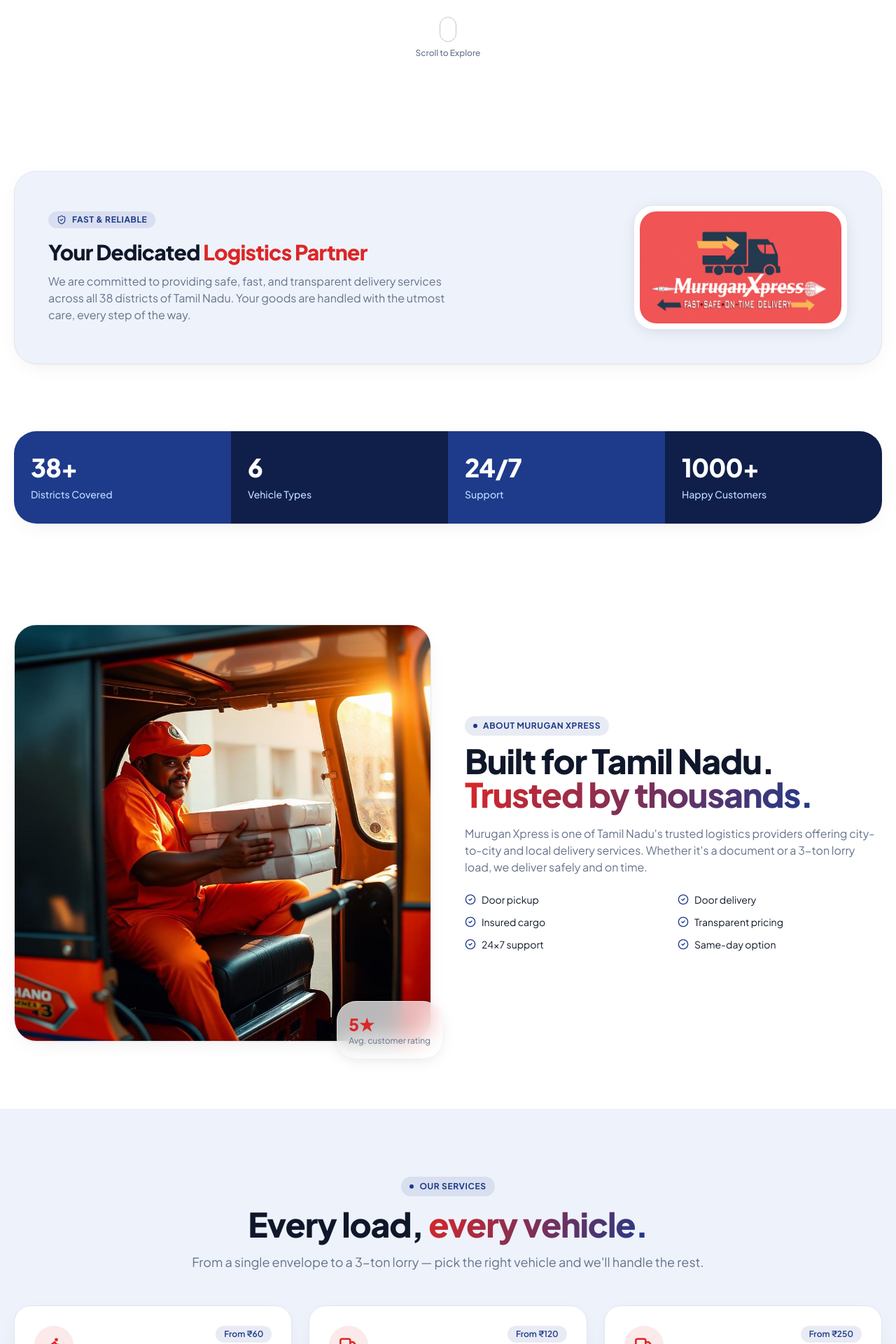
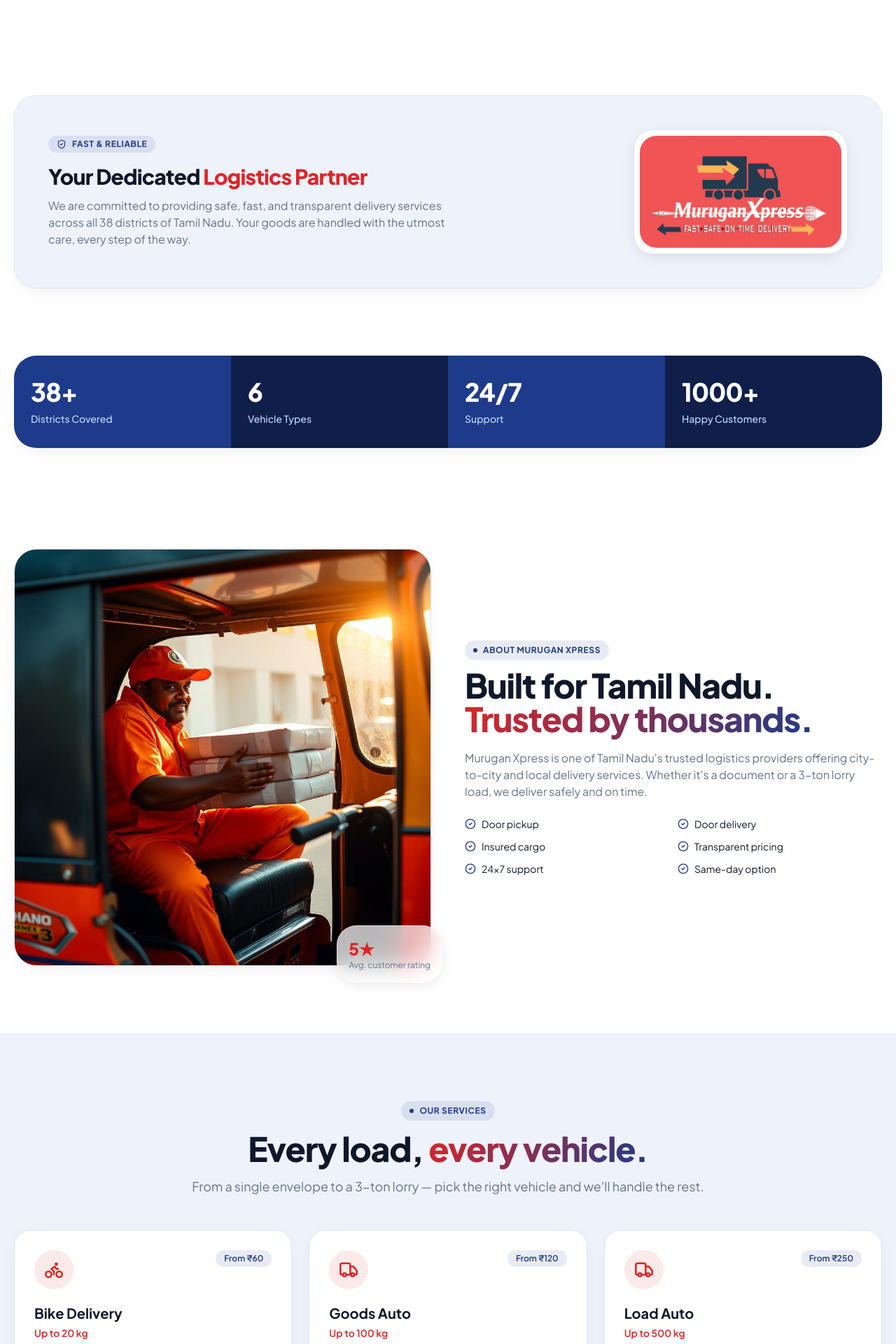
Before and after one commit to MohanPrasathSece/murugan-xpress-premium-logistics, a React (Vite) app: page / in a window 1280 px wide. Shown: the part 760-2680 px from the top of the page at 70% size. Built offline with nearby package versions, Linux system fonts and the light colour scheme.

Commit message:
Improve mobile responsiveness and remove footer text

```diff
--- a/src/pages/HomePage.tsx
+++ b/src/pages/HomePage.tsx
@@ -183,18 +183,12 @@
           <div className="relative mx-auto aspect-square w-full max-w-xl">
             <div className="absolute inset-0 rounded-[2.5rem] bg-gradient-to-br from-red-100/60 to-transparent" />
             <img src={heroFleet} alt="Murugan Xpress fleet — bike, auto, tempo, van, lorry" width={1024} height={1024} className="relative h-full w-full object-contain" />
-            <FloatingBadge className="left-2 top-10 animate-float" icon={<Bike className="h-4 w-4 text-primary" />} title="Bike Delivery" sub="From ₹60" />
-            <FloatingBadge className="right-0 top-1/3 animate-float" style={{ animationDelay: "-2s" }} icon={<Truck className="h-4 w-4 text-primary" />} title="Same-Day Lorry" sub="Up to 3 Ton" />
-            <FloatingBadge className="left-4 bottom-6 animate-float" style={{ animationDelay: "-4s" }} icon={<ShieldCheck className="h-4 w-4 text-primary" />} title="Safe Handling" sub="100% insured" />
+            <FloatingBadge className="left-0 sm:left-2 top-10 animate-float scale-90 sm:scale-100 origin-left" icon={<Bike className="h-4 w-4 text-primary" />} title="Bike Delivery" sub="From ₹60" />
+            <FloatingBadge className="-right-2 sm:right-0 top-1/3 animate-float scale-90 sm:scale-100 origin-right" style={{ animationDelay: "-2s" }} icon={<Truck className="h-4 w-4 text-primary" />} title="Same-Day Lorry" sub="Up to 3 Ton" />
+            <FloatingBadge className="left-0 sm:left-4 bottom-6 animate-float scale-90 sm:scale-100 origin-left" style={{ animationDelay: "-4s" }} icon={<ShieldCheck className="h-4 w-4 text-primary" />} title="Safe Handling" sub="100% insured" />
           </div>
         </div>
       </div>
-      <a href="#stats" className="mx-auto mt-12 hidden w-fit flex-col items-center gap-2 text-xs font-medium text-muted-foreground sm:flex">
-        <span className="grid h-9 w-6 place-items-start rounded-full border border-muted-foreground/40 p-1">
-          <span className="h-2 w-1 rounded-full bg-primary animate-scroll-hint" />
-        </span>
-        Scroll to Explore
-      </a>
     </section>
   );
 }
@@ -203,9 +197,9 @@
 function BrandSection() {
   const r = useReveal();
   return (
-    <section className="py-12 bg-white relative z-10">
+    <section className="py-8 md:py-12 bg-white relative z-10">
       <div className="mx-auto max-w-7xl px-5">
-        <div ref={r} className="reveal flex flex-col md:flex-row items-center justify-between gap-8 rounded-[2rem] border border-border bg-surface p-8 md:p-12 shadow-card hover:shadow-glow transition-shadow">
+        <div ref={r} className="reveal flex flex-col md:flex-row items-center justify-between gap-6 md:gap-8 rounded-[2rem] border border-border bg-surface p-6 md:p-12 shadow-card hover:shadow-glow transition-shadow">
           <div className="flex-1 text-center md:text-left">
             <div className="inline-flex items-center gap-2 rounded-full bg-navy/10 px-3 py-1 mb-4 text-xs font-bold uppercase tracking-wider text-navy">
               <ShieldCheck className="h-3.5 w-3.5" /> Fast & Reliable
@@ -253,7 +247,7 @@
   const { ref, val } = useCountUp(n);
   const bg = index % 2 === 0 ? "bg-navy" : "bg-navy-deep";
   return (
-    <div className={`${bg} flex flex-col items-center justify-center gap-1 px-6 py-8 md:items-start`}>
+    <div className={`${bg} flex flex-col items-center justify-center gap-1 px-4 py-6 sm:px-6 sm:py-8 md:items-start`}>
       <div className="text-3xl font-extrabold tracking-tight text-white md:text-4xl">
         <span ref={ref}>{`${val}${suffix}`}</span>
       </div>
@@ -769,7 +763,7 @@
             All over Tamil Nadu
           </ContactCard>
         </div>
-        <div className="mt-8 grid gap-4 rounded-3xl bg-navy p-8 text-white shadow-glow sm:p-10 md:grid-cols-[1fr_auto] md:items-center">
+        <div className="mt-8 grid gap-4 rounded-3xl bg-navy p-6 text-white shadow-glow sm:p-10 md:grid-cols-[1fr_auto] md:items-center">
           <div>
             <div className="text-sm font-semibold text-red-300">Owner</div>
             <div className="text-2xl font-extrabold sm:text-3xl">S. Udhaya Kumar, BBA</div>
@@ -797,7 +791,7 @@
   return (
     <footer className="relative bg-navy-deep text-white">
       <div className="absolute inset-x-0 top-0 h-1 bg-gradient-to-r from-primary to-red-400" />
-      <div className="mx-auto grid max-w-7xl gap-10 px-5 py-16 md:grid-cols-4">
+      <div className="mx-auto grid max-w-7xl gap-10 px-5 py-12 md:py-16 md:grid-cols-4">
         <div>
           <div className="flex items-center">
             <Logo size={44} variant="footer" />
@@ -829,8 +823,6 @@
       <div className="mx-auto mt-6 flex max-w-7xl flex-col items-center justify-between gap-3 border-t border-white/10 px-5 py-6 text-xs text-white/50 sm:flex-row">
         <div>© 2026 Murugan Xpress. All Rights Reserved.</div>
         <div className="flex items-center gap-3">
-          <span>Made with <span className="text-primary">♥</span> in India</span>
-          <span className="text-white/20">|</span>
           <span>Developed by <a href="https://zyradigitals.com" target="_blank" rel="noreferrer" className="text-blue-300 hover:text-white transition-colors">Zyra Digitals</a></span>
         </div>
       </div>
```
